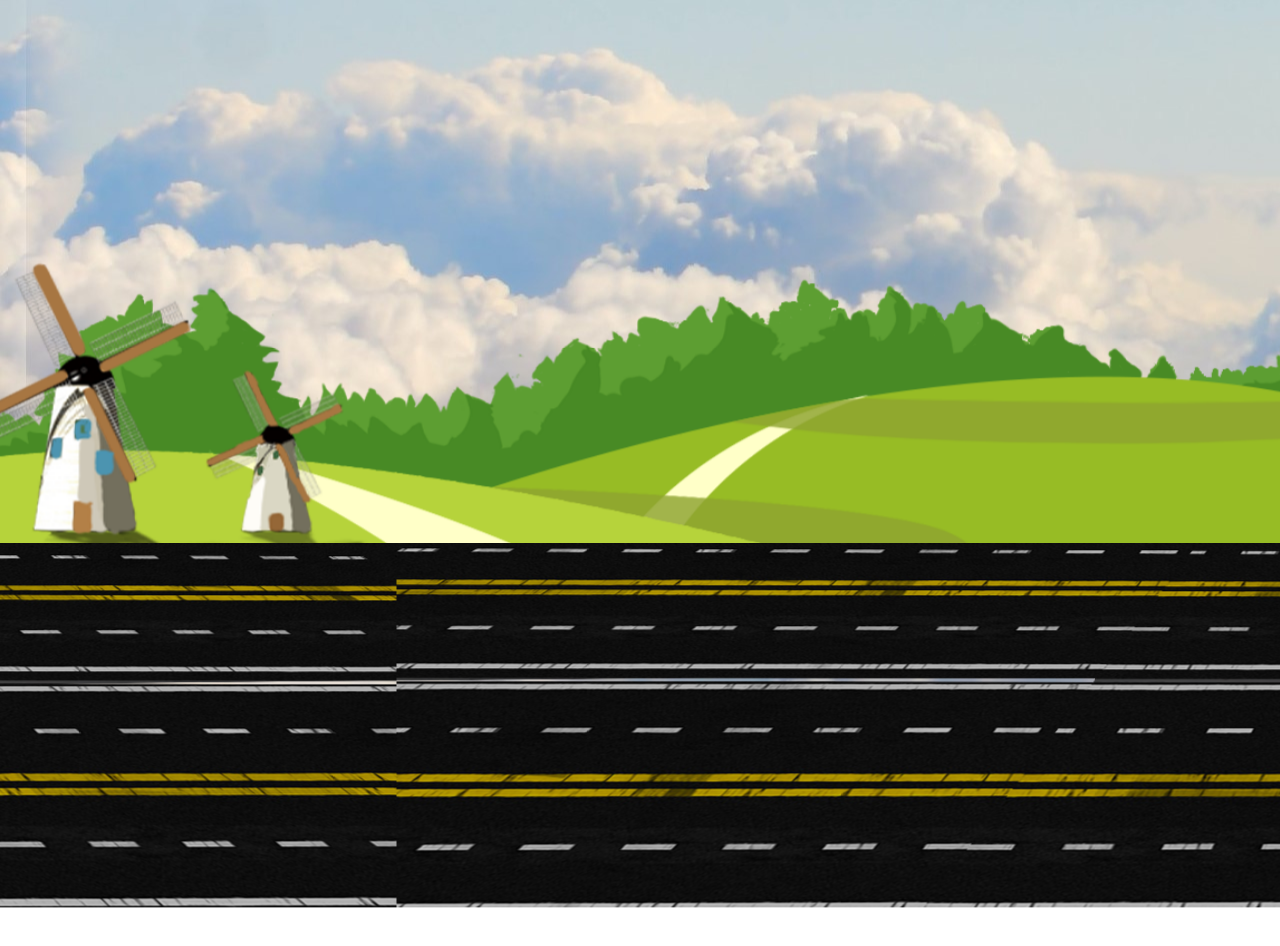
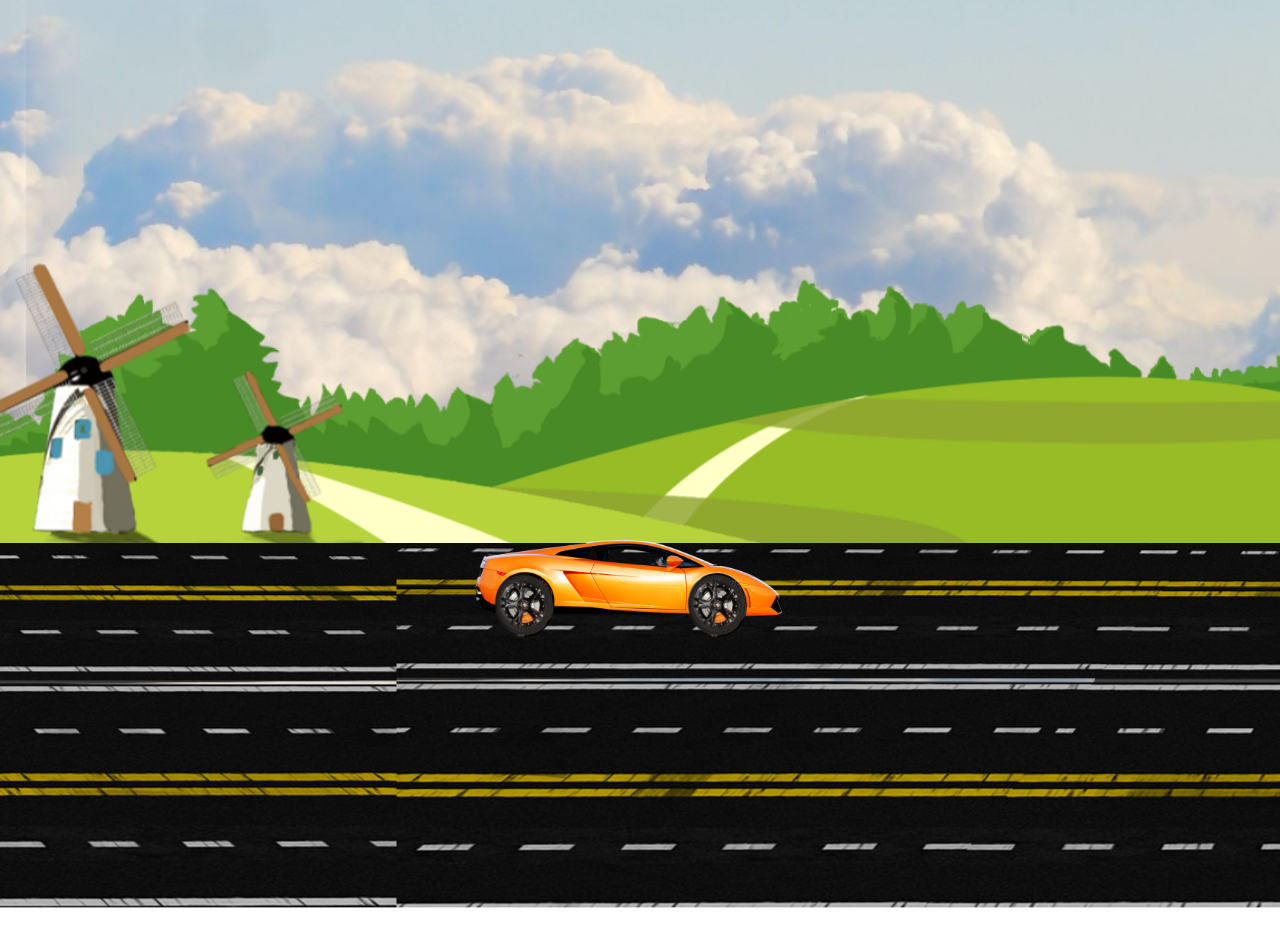
Before and after one commit to pushkar707/FrontEnd-Html-CSS-Js, a plain HTML site: page Dynamic sites/Moving animated car/index.html in a window 1280 px wide. Shown: the top 946 px of the page. Drawn offline with Linux system fonts and the light colour scheme.

Commit message:
fixed animated car

```diff
--- a/Dynamic sites/Moving animated car/index.html
+++ b/Dynamic sites/Moving animated car/index.html
@@ -7,7 +7,6 @@
     <meta name="viewport" content="width=device-width, initial-scale=1.0">
     <title>Document</title>
     <link rel="stylesheet" href="style.css">
-    <script src="script.js"></script>
 </head>
 <body>
     <div class="container">
@@ -15,16 +14,16 @@
         <div class="trees"></div>
         <div class="track"></div>
         <div class="car">
-            <div class="leftWheel">
+            <div class="wheel1">
                 <img src="car_wheel_left.png" alt="">
             </div>
-            <div class="rightWheel">
+            <div class="wheel2">
                 <img src="car_wheel_left.png" alt="">
             </div>
         </div>
     </div>
 
-
+    <script src="script.js"></script>
 </body>
 
 </html>
--- a/Dynamic sites/Moving animated car/script.js
+++ b/Dynamic sites/Moving animated car/script.js
@@ -1,4 +1,5 @@
 var audio = document.createElement('audio');
 audio.setAttribute('src', 'sound.mp3');
+audio.volume = 0.5;
 audio.loop=true;
 audio.play();
--- a/Dynamic sites/Moving animated car/style.css
+++ b/Dynamic sites/Moving animated car/style.css
@@ -5,6 +5,10 @@
 body{
     overflow: hidden;
     animation: shakebody linear 6s infinite;
+}
+
+.container{
+    position: relative;
 }
 .sky{
     height: 100vh;
@@ -41,8 +45,8 @@ body{
     background-repeat: no-repeat;
     position: absolute;
     left: 444px;
-    bottom:30vh;
-    animation: shake linear .3s infinite;
+    top:67vh;
+    animation: shake linear .4s infinite;
 
 }
 
@@ -52,7 +56,7 @@ body{
     position: relative;
     top:42px;
     left:42px;
-    animation: wheelRotation linear .16s infinite;
+    animation: wheelRotation linear .26s infinite;
 }
 
 
@@ -61,7 +65,7 @@ body{
     position: relative;
     top: -39px;
     left: 235px;
-    animation: wheelRotation linear .16s infinite;
+    animation: wheelRotation linear .26s infinite;
 
 }
 
```
